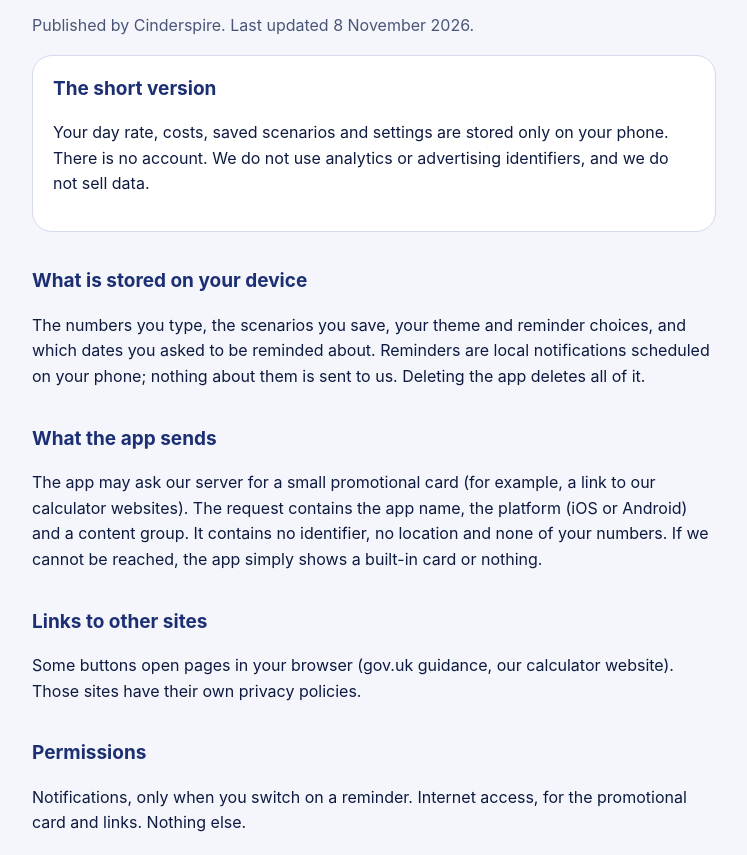
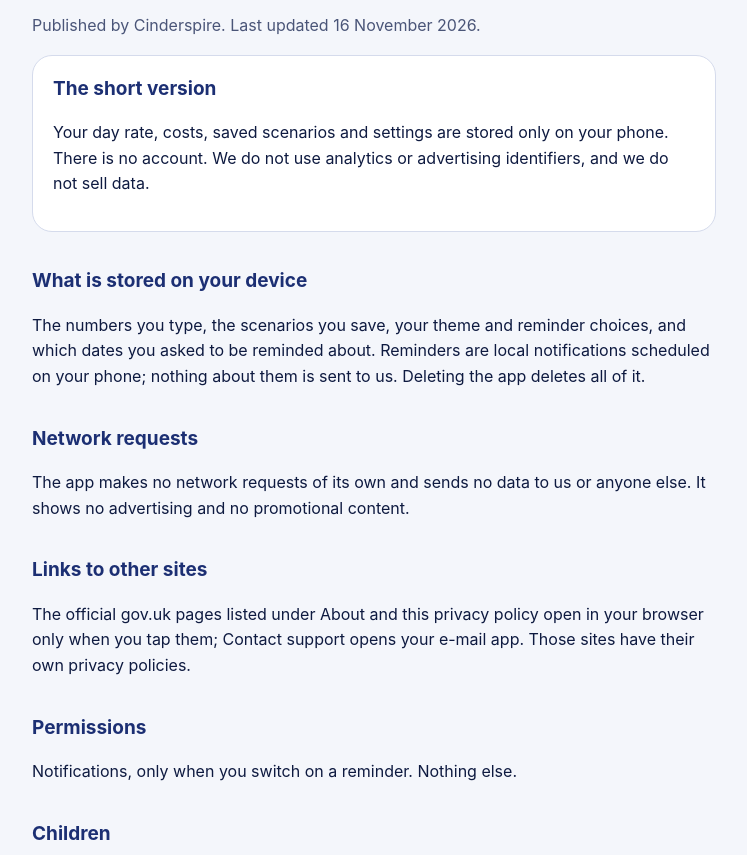
Before and after one commit to cinderspire/support, a plain HTML site: page privacy-contractoruk.html in a window 1280 px wide. Shown: the part 97-952 px from the top of the page, without its empty margins (266-1013 px from the left). Drawn offline with Linux system fonts and the light colour scheme.

Commit message:
privacy-contractoruk.html: text for the App Store build 2 (no cards, no links to our sites)

```diff
--- a/privacy-contractoruk.html
+++ b/privacy-contractoruk.html
@@ -5,12 +5,12 @@
 main{max-width:720px;margin:0 auto;padding:28px 18px 60px}h1{font-size:30px;line-height:1.15;margin:.2em 0}h2{font-size:19px;margin-top:1.8em;color:var(--brand)}
 .card{background:var(--card);border:1px solid var(--line);border-radius:20px;padding:18px 20px;margin:16px 0}a{color:var(--brand)}small,.soft{color:var(--soft)}
 .tag{display:inline-block;background:var(--coral);color:#fff;border-radius:99px;padding:2px 12px;font-size:13px;font-weight:700}
-</style></head><body><main><span class="tag">Privacy</span><h1>Contractor Pay UK privacy policy</h1><p class="soft">Published by Cinderspire. Last updated 8 November 2026.</p>
+</style></head><body><main><span class="tag">Privacy</span><h1>Contractor Pay UK privacy policy</h1><p class="soft">Published by Cinderspire. Last updated 16 November 2026.</p>
 <div class="card"><h2 style="margin-top:0">The short version</h2><p>Your day rate, costs, saved scenarios and settings are stored only on your phone. There is no account. We do not use analytics or advertising identifiers, and we do not sell data.</p></div>
 <h2>What is stored on your device</h2><p>The numbers you type, the scenarios you save, your theme and reminder choices, and which dates you asked to be reminded about. Reminders are local notifications scheduled on your phone; nothing about them is sent to us. Deleting the app deletes all of it.</p>
-<h2>What the app sends</h2><p>The app may ask our server for a small promotional card (for example, a link to our calculator websites). The request contains the app name, the platform (iOS or Android) and a content group. It contains no identifier, no location and none of your numbers. If we cannot be reached, the app simply shows a built-in card or nothing.</p>
-<h2>Links to other sites</h2><p>Some buttons open pages in your browser (gov.uk guidance, our calculator website). Those sites have their own privacy policies.</p>
-<h2>Permissions</h2><p>Notifications, only when you switch on a reminder. Internet access, for the promotional card and links. Nothing else.</p>
+<h2>Network requests</h2><p>The app makes no network requests of its own and sends no data to us or anyone else. It shows no advertising and no promotional content.</p>
+<h2>Links to other sites</h2><p>The official gov.uk pages listed under About and this privacy policy open in your browser only when you tap them; Contact support opens your e-mail app. Those sites have their own privacy policies.</p>
+<h2>Permissions</h2><p>Notifications, only when you switch on a reminder. Nothing else.</p>
 <h2>Children</h2><p>The app is not directed at children under 13 and collects no personal information from anyone.</p>
 <h2>Estimates only</h2><p>Results are estimates, not tax, legal or financial advice. The app is not affiliated with any government body.</p>
 <h2>Contact</h2><p>Questions or requests: <a href="mailto:support@playtools.top">support@playtools.top</a>.</p></main></body></html>
```
